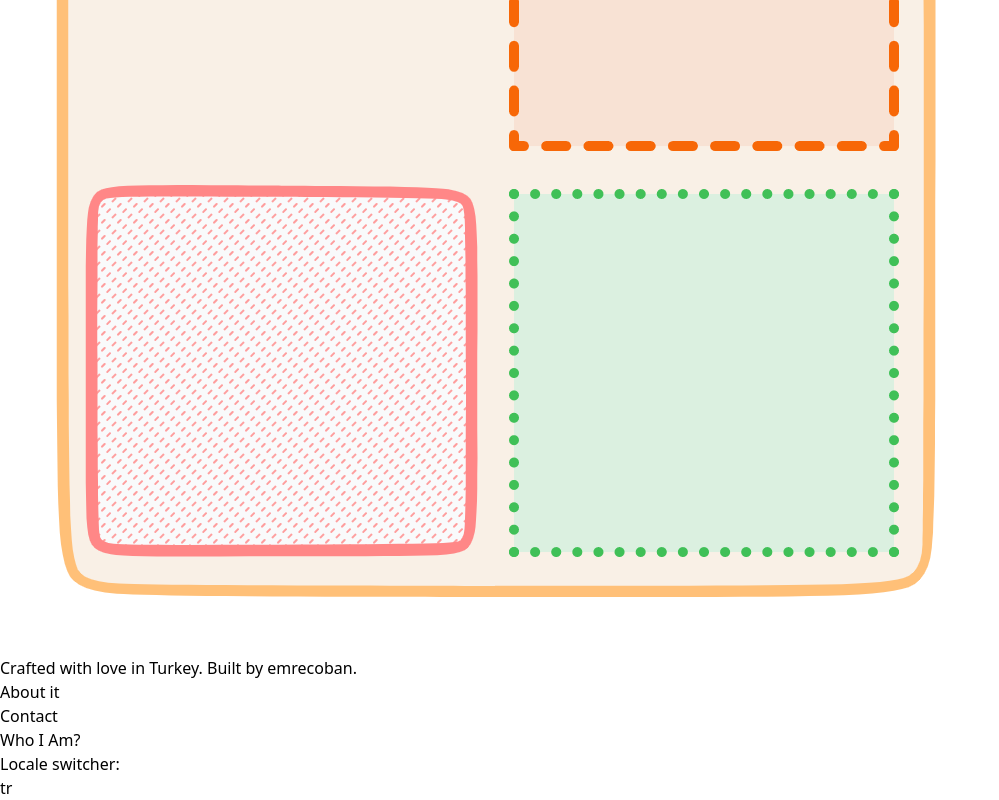
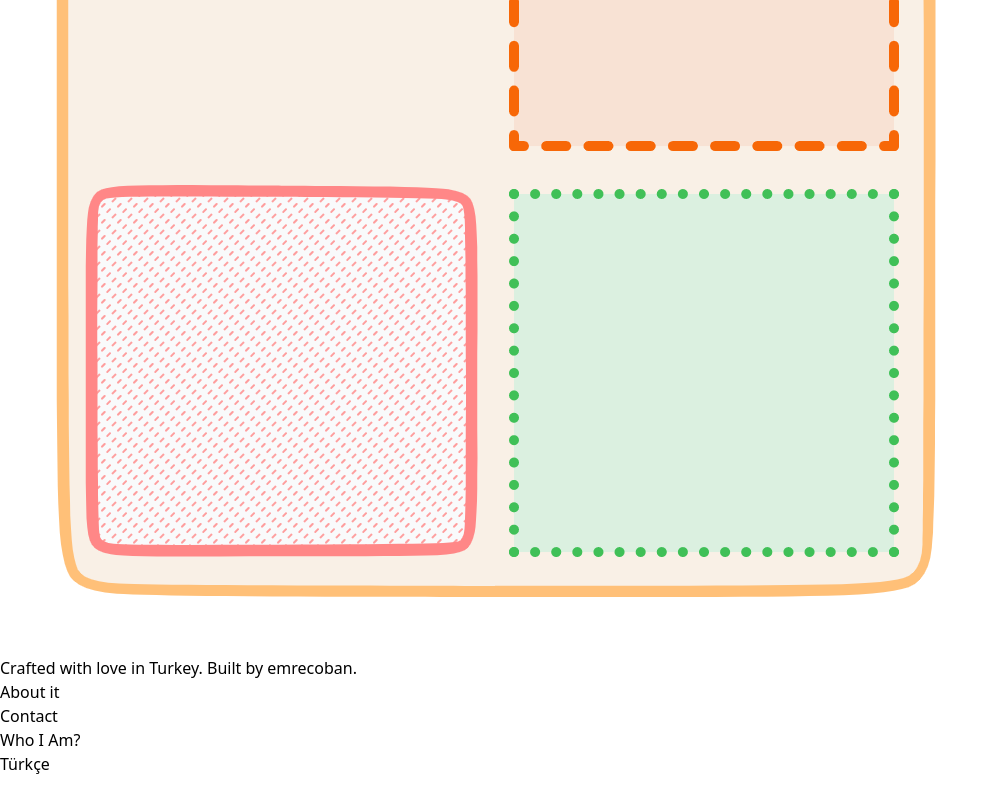
Before and after one commit to emrecoban/short-life, a Next.js app: page / in a window 1280 px wide. Shown: the part 3320-4120 px from the top of the page, without its empty margins (0-999 px from the left). After the commit the page ends 4096 px from the top, so only its background shows below. Built offline with nearby package versions, Linux system fonts and the light colour scheme; a web font is replaced by a local one.

Commit message:
Added converter func to localeswitcher.

```diff
--- a/components/LocaleSwitcher.js
+++ b/components/LocaleSwitcher.js
@@ -7,24 +7,30 @@
 
   const otherLocales = (locales || []).filter(
     (locale) => locale !== activeLocale
-  )
+  ) // Only the other langs.
+
+  function converter(locale) {
+    let langText = ""
+    if (locale === "tr") { langText = "Türkçe" }
+    if (locale === "en") { langText = "English" }
+    return langText
+  }
 
   return (
     <div>
-      <p>Locale switcher:</p>
-      <ul>
+      <ul className='font-inter font-light text-sm text-gray-500'>
         {otherLocales.map((locale) => {
           const { pathname, query, asPath } = router
           return (
             <li key={locale}>
               <Link
-                className="hover:text-blue-600"
+                className="hover:text-gray-600"
                 href={{ pathname, query }}
                 as={asPath}
                 locale={locale}
                 legacyBehavior
               >
-                {locale}
+                {converter(locale)}
               </Link>
             </li>
           )
```
